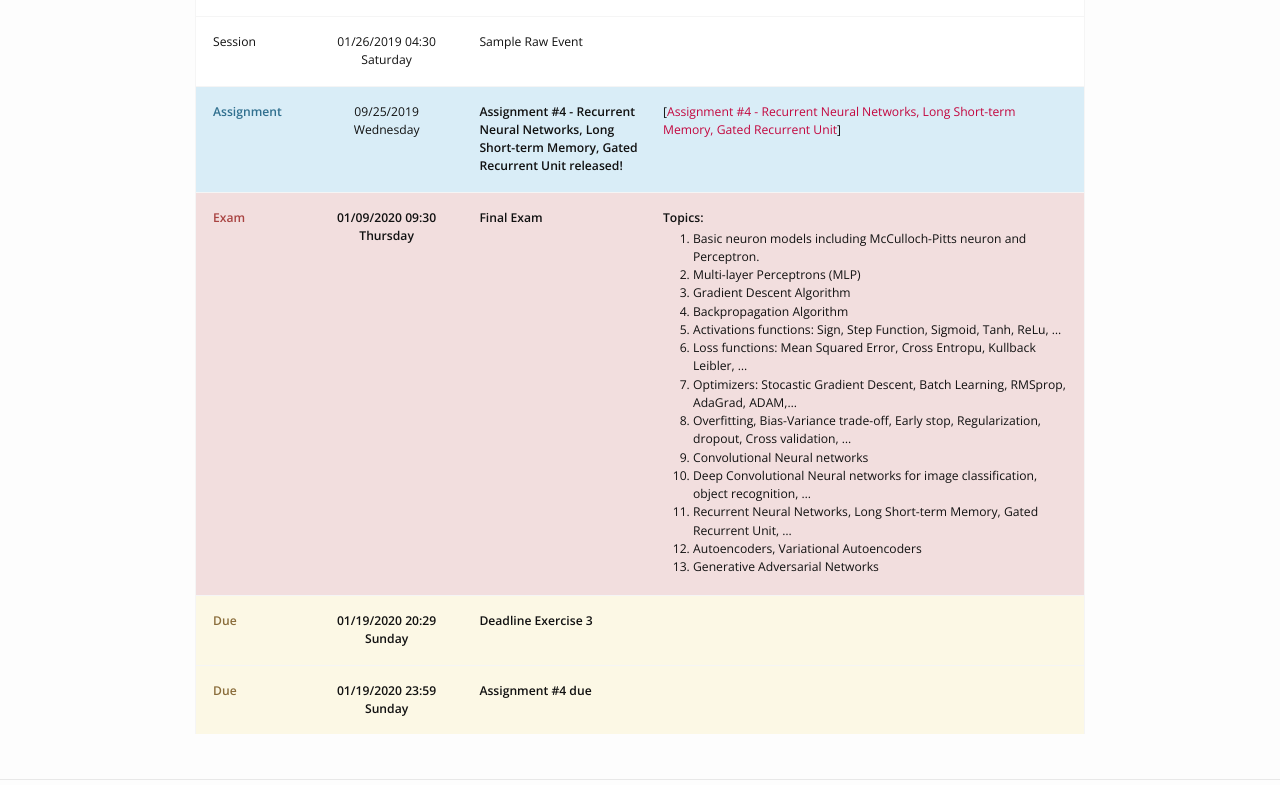
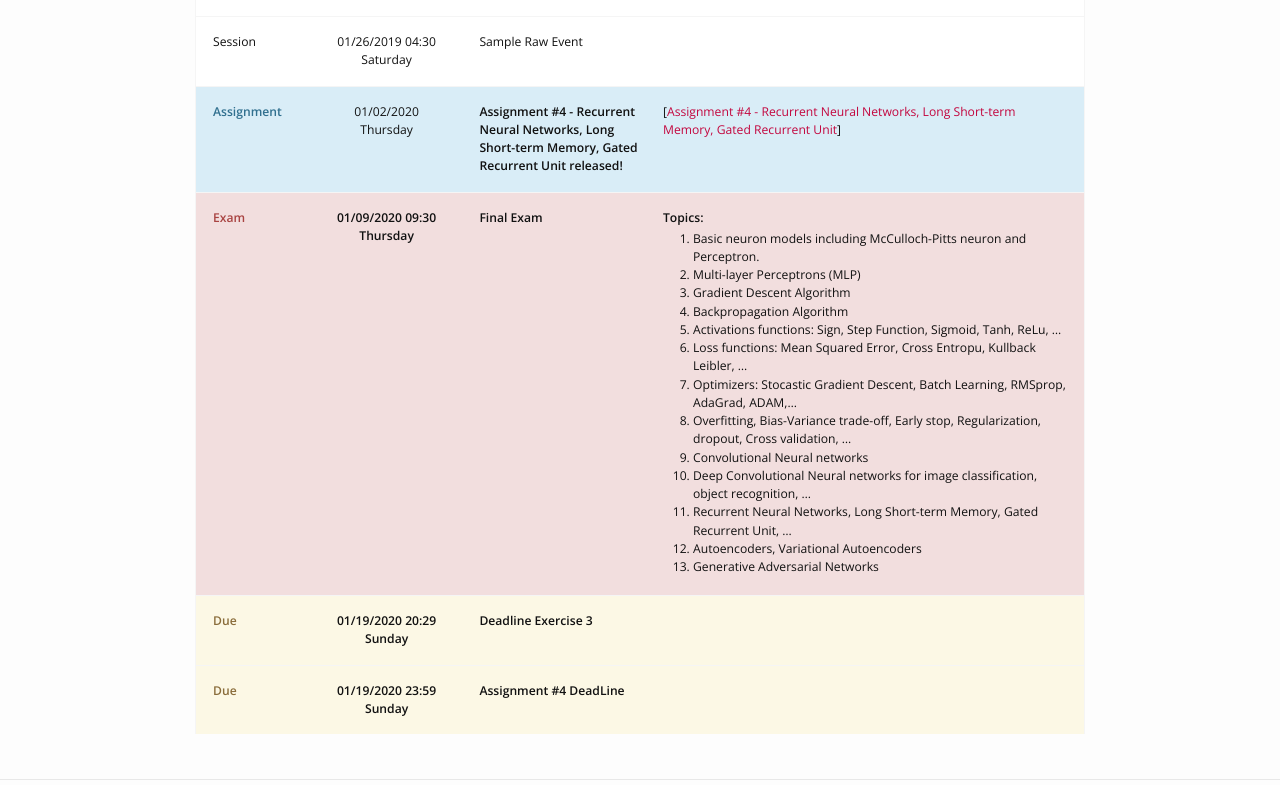
Before and after one commit to alisharifi2000/CS-SBU-ANN-Bsc-3991, a Jekyll site: the page built from schedule.md, in a window 1280 px wide. Shown: the part 365-1150 px from the top of the page. Built offline with Jekyll 4.4.1, drawn with Linux system fonts in a browser that asks for light colours; nearby versions of some CDN libraries.

Commit message:
Update 04_assignment.md

```diff
--- a/_assignments/04_assignment.md
+++ b/_assignments/04_assignment.md
@@ -1,12 +1,12 @@
 ---
 type: assignment
-date: 2019-09-26T4:00:00+4:30
+date: 2020-01-2T17:00:00+4:30
 title: 'Assignment #4 - Recurrent Neural Networks, Long Short-term Memory, Gated Recurrent Unit'
 pdf: /static_files/assignments/Proj4 (3).pdf
 due_event:
     type: due
     date: 2020-01-19T23:59:59+3:30
-    description: 'Assignment #4 due'
+    description: 'Assignment #4 DeadLine'
 ---
 you can download Dataset assignment 4-1 from [Source](http://www.rapdataset.com/)
 
```
